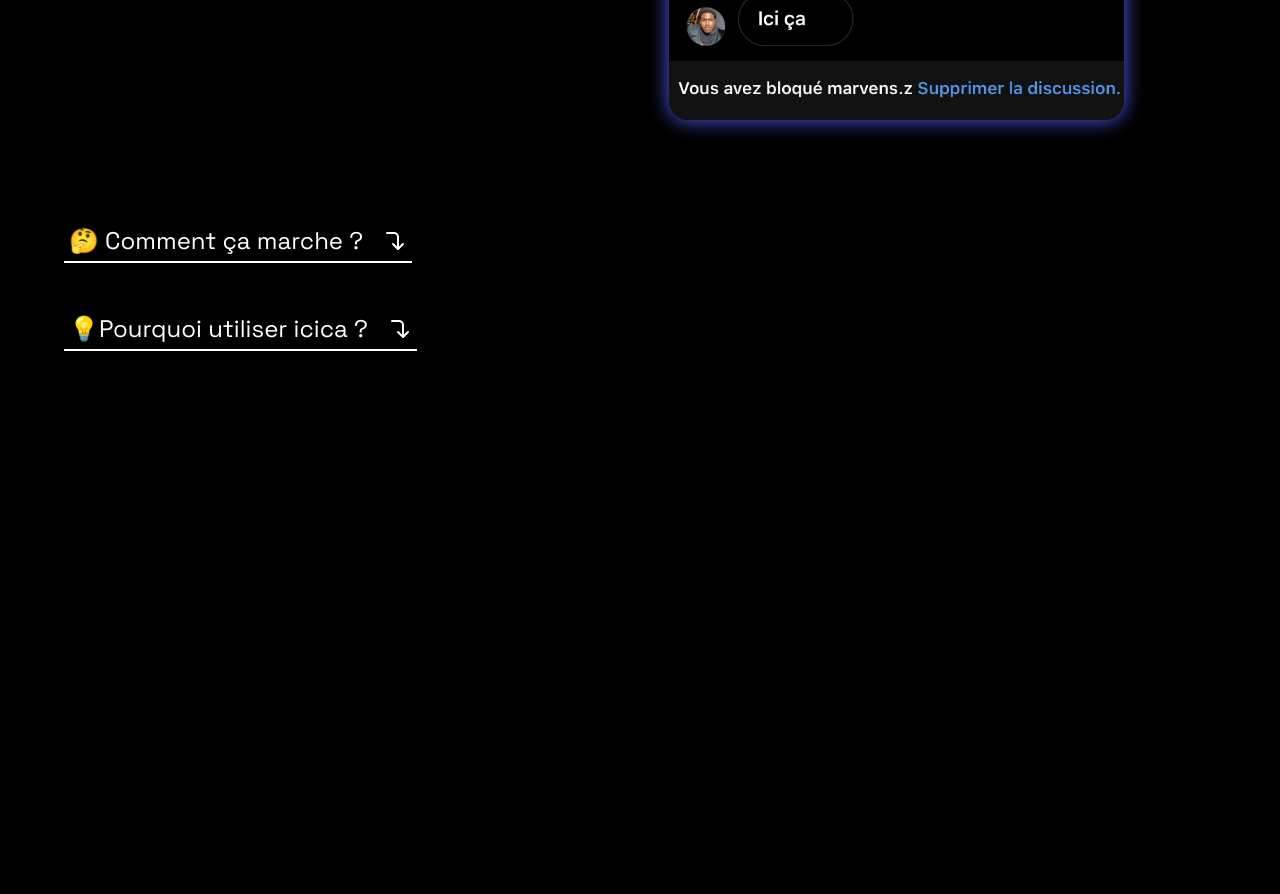
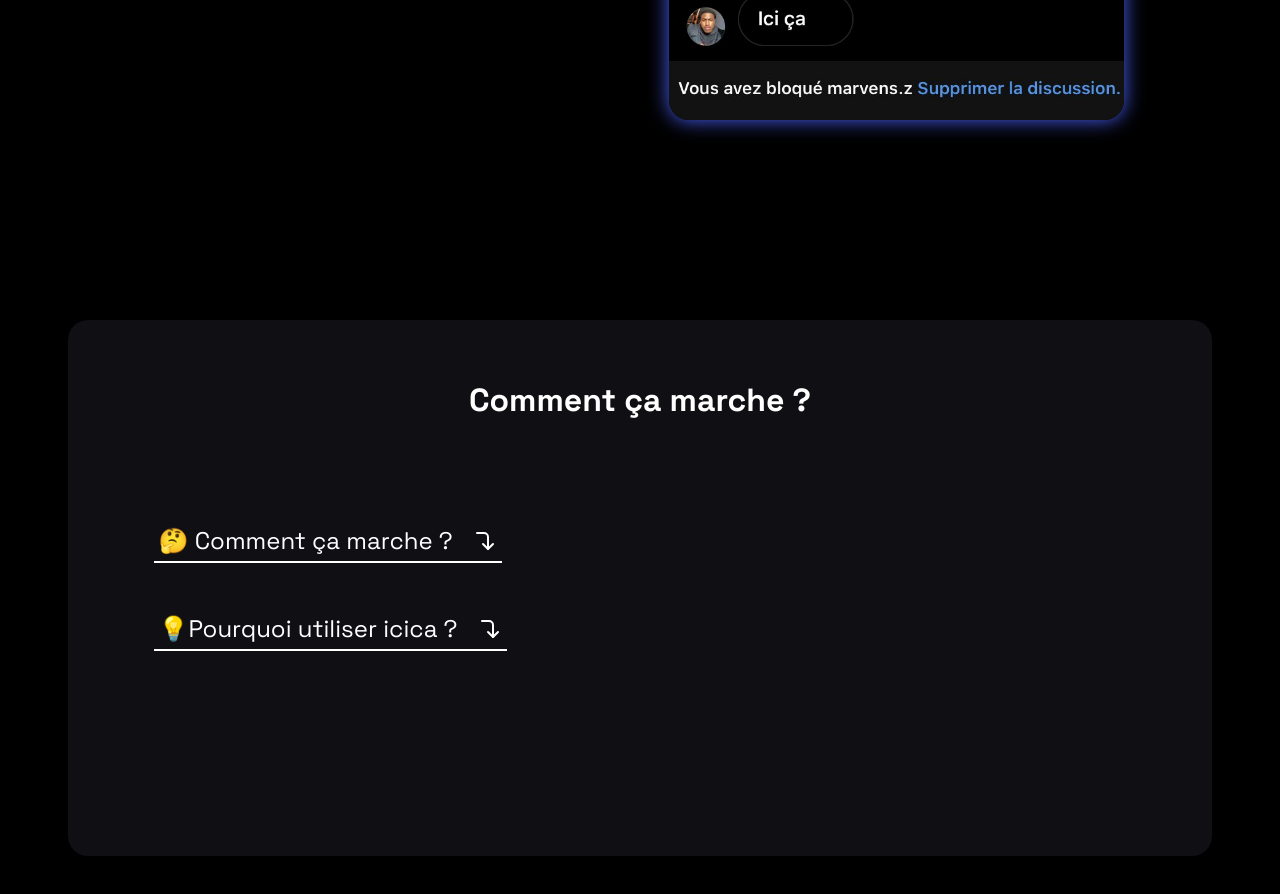
Before and after one commit to 0BAB1/icica, a React (Create React App) app: page / in a window 1280 px wide. Shown: the part 1380-2274 px from the top of the page. Before the commit the page ends 1876 px from the top, so only its background shows below. Built offline with nearby package versions, Linux system fonts and the light colour scheme.

Commit message:
tweak tutorial section

```diff
--- a/src/components/Tutorial.js
+++ b/src/components/Tutorial.js
@@ -2,6 +2,9 @@ import QandA from './QandA';
 
 function Tutorial() {
     return (
+        <div className='tuto-flex'>
+            <div className='tuto-wrapper'>
+                <h1 className='tuto-title'>Comment ça marche ?</h1>
                 <div className='Tutorial'>
                     <QandA
                         question={"🤔 Comment ça marche ?"}
@@ -12,6 +15,8 @@ function Tutorial() {
                         answer={"parceque. 🤓"}
                     />
                 </div>
+            </div>
+        </div>
     );
 }
 
--- a/src/index.css
+++ b/src/index.css
@@ -187,7 +187,7 @@ input:focus{
 .QandA{
   width: fit-content;
   margin-bottom: 25px;
-  width: 90vw;
+  width: 95%;
 }
 
 .answer-wrapper{
@@ -244,3 +244,23 @@ input:focus{
   padding-top: 100px;
   padding-bottom: 100px;
 }
+
+.tuto-title{
+  color: white;
+  text-align: center;
+}
+
+.tuto-wrapper{
+  padding: 60px;
+  margin-top: 200px;
+  margin-bottom: 100px;
+  background-color: rgb(15,15,20);
+  width: 80%;
+  border-radius: 20px;
+}
+
+.tuto-flex{
+  display: flex;
+  width: 100%;
+  justify-content: center;
+}
```
Lines whose indentation alone changed are shown as unchanged.
